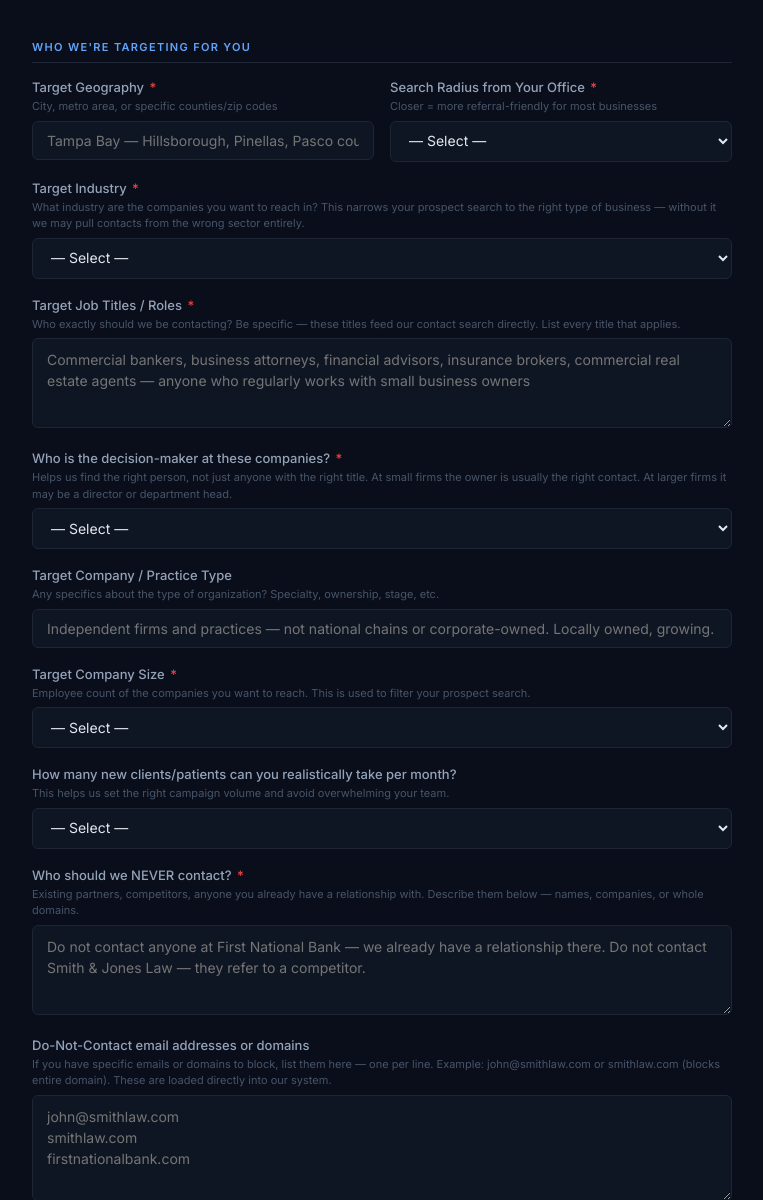
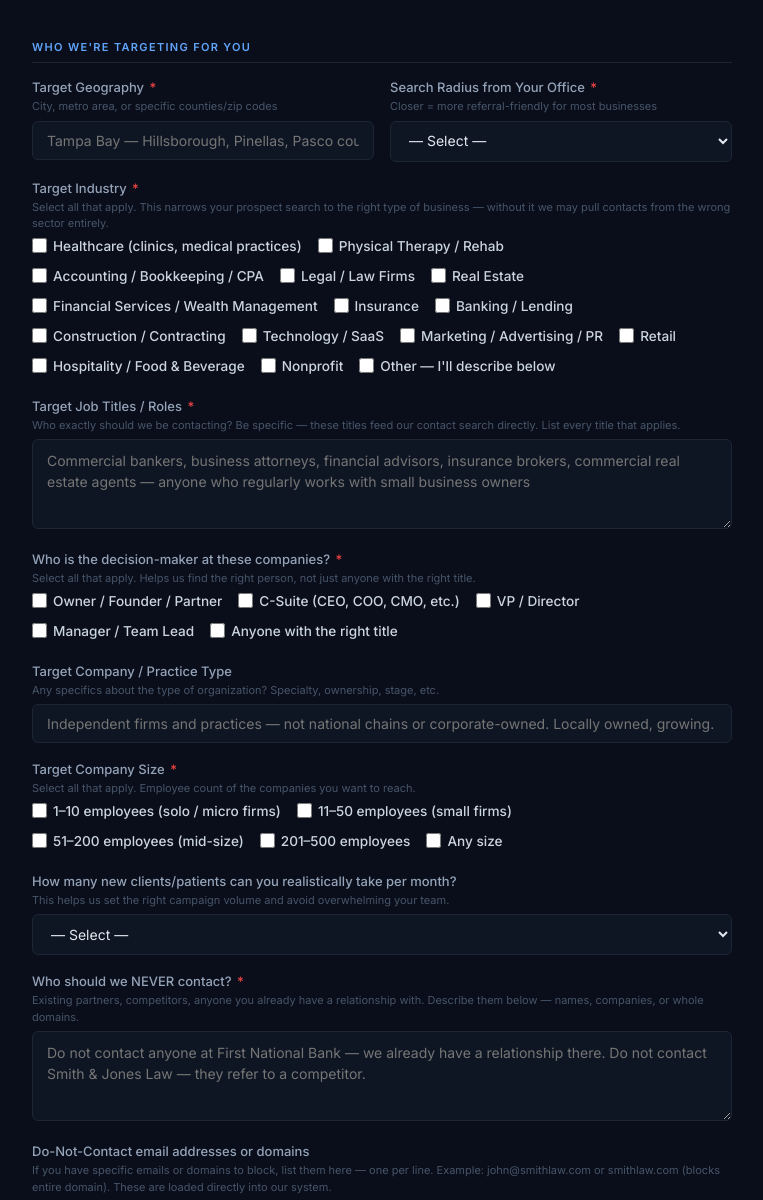
Before and after one commit to BotGob/argusreach-ops, a Flask app: page /intake in a window 1280 px wide. Shown: the part 1544-2744 px from the top of the page, without its empty margins (258-1021 px from the left). Run offline with Flask 3, Linux system fonts and the light colour scheme.

Commit message:
feat: industry/seniority/company size all multi-select checkboxes, Apollo handles combined filters

```diff
--- a/admin/app.py
+++ b/admin/app.py
@@ -985,9 +985,9 @@ def intake():
             "target_radius":        f.get("target_radius","").strip(),
             "target_titles":        f.get("target_titles","").strip(),
             "target_company_type":  f.get("target_company_type","").strip(),
-            "target_industry":      f.get("target_industry","").strip(),
-            "target_seniority":     f.get("target_seniority","").strip(),
-            "target_company_size":  f.get("target_company_size","").strip(),
+            "target_industry":      ",".join(request.form.getlist("target_industry")),
+            "target_seniority":     ",".join(request.form.getlist("target_seniority")),
+            "target_company_size":  ",".join(request.form.getlist("target_company_size")),
             "monthly_capacity":     f.get("monthly_capacity","").strip(),
             "dnc_notes":            f.get("dnc_notes","").strip(),
             "dnc_emails":           f.get("dnc_emails","").strip(),
--- a/admin/templates/intake_form.html
+++ b/admin/templates/intake_form.html
@@ -32,6 +32,9 @@
     .checkbox-group label { display: flex; align-items: flex-start; gap: 8px; color: #e2e8f0; font-size: 13px; font-weight: 400; cursor: pointer; }
     .checkbox-group input[type=checkbox] { width: auto; margin-top: 2px; flex-shrink: 0; }
     @media (max-width: 600px) { .grid2 { grid-template-columns: 1fr; } }
+  .checkbox-grid { display: flex; flex-wrap: wrap; gap: 8px 16px; margin-top: 6px; }
+  .cb { display: flex; align-items: center; gap: 6px; font-size: 0.85rem; color: #cbd5e1; cursor: pointer; }
+  .cb input[type="checkbox"] { accent-color: #4ade80; width: 15px; height: 15px; cursor: pointer; }
   </style>
 </head>
 <body>
@@ -163,26 +166,25 @@
     </div>
     <div class="field">
       <label>Target Industry <span class="req">*</span>
-        <span class="hint">What industry are the companies you want to reach in? This narrows your prospect search to the right type of business — without it we may pull contacts from the wrong sector entirely.</span>
+        <span class="hint">Select all that apply. This narrows your prospect search to the right type of business — without it we may pull contacts from the wrong sector entirely.</span>
       </label>
-      <select name="target_industry" required>
-        <option value="">— Select —</option>
-        <option value="healthcare">Healthcare (hospitals, clinics, medical practices)</option>
-        <option value="physical_therapy">Physical Therapy / Rehab</option>
-        <option value="accounting">Accounting / Bookkeeping / CPA</option>
-        <option value="legal">Legal / Law Firms</option>
-        <option value="real_estate">Real Estate</option>
-        <option value="financial_services">Financial Services / Wealth Management</option>
-        <option value="insurance">Insurance</option>
-        <option value="banking">Banking / Lending</option>
-        <option value="construction">Construction / Contracting</option>
-        <option value="technology">Technology / SaaS</option>
-        <option value="marketing">Marketing / Advertising / PR</option>
-        <option value="retail">Retail</option>
-        <option value="hospitality">Hospitality / Food &amp; Beverage</option>
-        <option value="nonprofit">Nonprofit</option>
-        <option value="other">Other — I'll describe below</option>
-      </select>
+      <div class="checkbox-grid">
+        <label class="cb"><input type="checkbox" name="target_industry" value="healthcare"> Healthcare (clinics, medical practices)</label>
+        <label class="cb"><input type="checkbox" name="target_industry" value="physical_therapy"> Physical Therapy / Rehab</label>
+        <label class="cb"><input type="checkbox" name="target_industry" value="accounting"> Accounting / Bookkeeping / CPA</label>
+        <label class="cb"><input type="checkbox" name="target_industry" value="legal"> Legal / Law Firms</label>
+        <label class="cb"><input type="checkbox" name="target_industry" value="real_estate"> Real Estate</label>
+        <label class="cb"><input type="checkbox" name="target_industry" value="financial_services"> Financial Services / Wealth Management</label>
+        <label class="cb"><input type="checkbox" name="target_industry" value="insurance"> Insurance</label>
+        <label class="cb"><input type="checkbox" name="target_industry" value="banking"> Banking / Lending</label>
+        <label class="cb"><input type="checkbox" name="target_industry" value="construction"> Construction / Contracting</label>
+        <label class="cb"><input type="checkbox" name="target_industry" value="technology"> Technology / SaaS</label>
+        <label class="cb"><input type="checkbox" name="target_industry" value="marketing"> Marketing / Advertising / PR</label>
+        <label class="cb"><input type="checkbox" name="target_industry" value="retail"> Retail</label>
+        <label class="cb"><input type="checkbox" name="target_industry" value="hospitality"> Hospitality / Food &amp; Beverage</label>
+        <label class="cb"><input type="checkbox" name="target_industry" value="nonprofit"> Nonprofit</label>
+        <label class="cb"><input type="checkbox" name="target_industry" value="other"> Other — I'll describe below</label>
+      </div>
     </div>
     <div class="field">
       <label>Target Job Titles / Roles <span class="req">*</span>
@@ -192,16 +194,15 @@
     </div>
     <div class="field">
       <label>Who is the decision-maker at these companies? <span class="req">*</span>
-        <span class="hint">Helps us find the right person, not just anyone with the right title. At small firms the owner is usually the right contact. At larger firms it may be a director or department head.</span>
+        <span class="hint">Select all that apply. Helps us find the right person, not just anyone with the right title.</span>
       </label>
-      <select name="target_seniority" required>
-        <option value="">— Select —</option>
-        <option value="owner_founder">Owner / Founder / Partner (decision maker at small firms)</option>
-        <option value="c_suite">C-Suite (CEO, COO, CMO, etc.)</option>
-        <option value="vp_director">VP / Director</option>
-        <option value="manager">Manager / Team Lead</option>
-        <option value="any">Anyone with the right title — seniority doesn't matter</option>
-      </select>
+      <div class="checkbox-grid">
+        <label class="cb"><input type="checkbox" name="target_seniority" value="owner_founder"> Owner / Founder / Partner</label>
+        <label class="cb"><input type="checkbox" name="target_seniority" value="c_suite"> C-Suite (CEO, COO, CMO, etc.)</label>
+        <label class="cb"><input type="checkbox" name="target_seniority" value="vp_director"> VP / Director</label>
+        <label class="cb"><input type="checkbox" name="target_seniority" value="manager"> Manager / Team Lead</label>
+        <label class="cb"><input type="checkbox" name="target_seniority" value="any"> Anyone with the right title</label>
+      </div>
     </div>
     <div class="field">
       <label>Target Company / Practice Type
@@ -211,16 +212,15 @@
     </div>
     <div class="field">
       <label>Target Company Size <span class="req">*</span>
-        <span class="hint">Employee count of the companies you want to reach. This is used to filter your prospect search.</span>
+        <span class="hint">Select all that apply. Employee count of the companies you want to reach.</span>
       </label>
-      <select name="target_company_size" required>
-        <option value="">— Select —</option>
-        <option value="1-10">1–10 employees (solo practitioners, micro firms)</option>
-        <option value="11-50">11–50 employees (small practices / firms)</option>
-        <option value="51-200">51–200 employees (mid-size)</option>
-        <option value="201-500">201–500 employees</option>
-        <option value="any">Any size</option>
-      </select>
+      <div class="checkbox-grid">
+        <label class="cb"><input type="checkbox" name="target_company_size" value="1-10"> 1–10 employees (solo / micro firms)</label>
+        <label class="cb"><input type="checkbox" name="target_company_size" value="11-50"> 11–50 employees (small firms)</label>
+        <label class="cb"><input type="checkbox" name="target_company_size" value="51-200"> 51–200 employees (mid-size)</label>
+        <label class="cb"><input type="checkbox" name="target_company_size" value="201-500"> 201–500 employees</label>
+        <label class="cb"><input type="checkbox" name="target_company_size" value="any"> Any size</label>
+      </div>
     </div>
     <div class="field">
       <label>How many new clients/patients can you realistically take per month?
```
Also changed, not shown: tools/monthly_cycle.py (+19 -8 lines).
